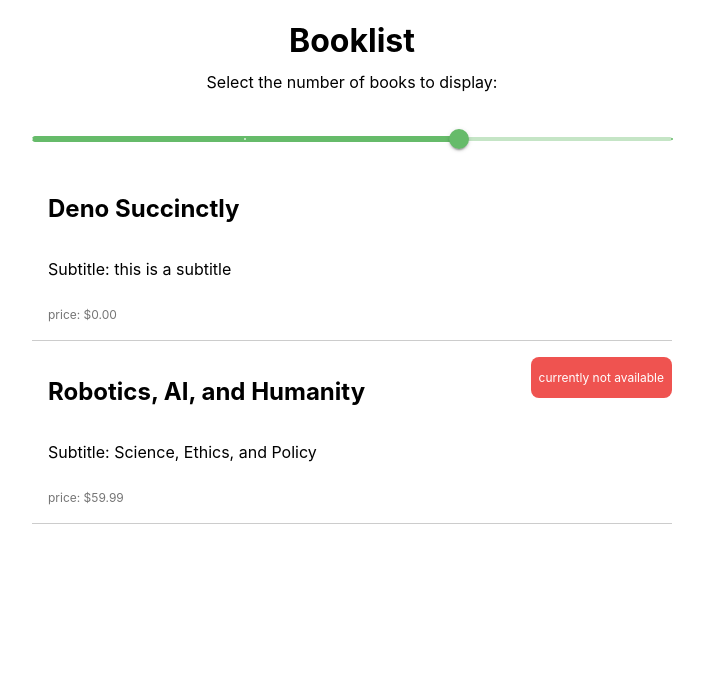
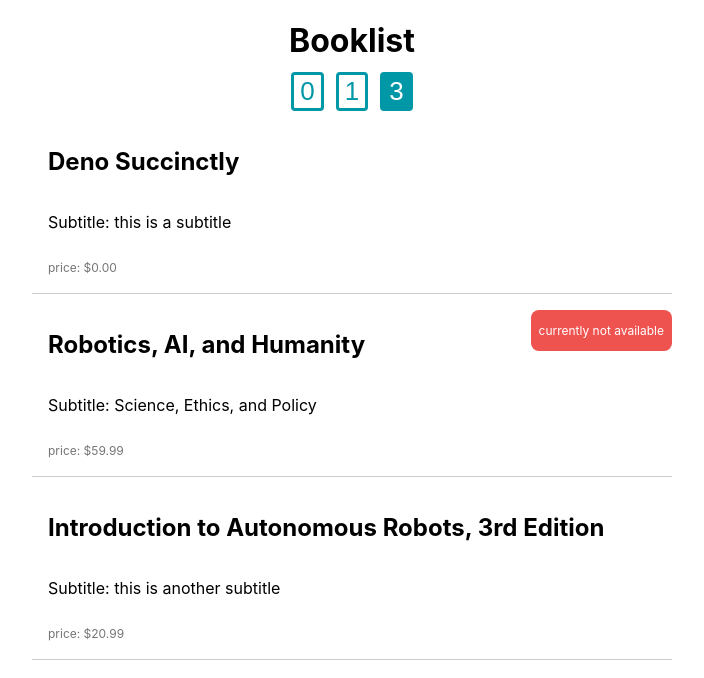
Before and after one commit to cap-react-trainings/code-examples, a React (Vite) app in the folder react-training-codeexamples/: page / in a window 1280 px wide. Shown: the top 678 px of the page, without its empty margins (288-992 px from the left). Built offline with nearby package versions, Linux system fonts and the light colour scheme.

Commit message:
exchanged bookslider with buttons

```diff
--- a/react-training-codeexamples/src/App.css
+++ b/react-training-codeexamples/src/App.css
@@ -40,3 +40,21 @@
 button {
   font-size: calc(10px + 2vmin);
 }
+
+.numberButton {
+  margin: 0 6px;
+  background-color: unset;
+  border: 3px solid #0097a7;
+  color: #0097a7;
+  border-radius: 4px;
+  cursor: pointer;
+}
+
+.numberButton.active {
+  background-color: #0097a7;
+  color: #fff;
+}
+
+.numberButton:hover {
+  background-color: #e0f7fa;
+}
--- a/react-training-codeexamples/src/App.tsx
+++ b/react-training-codeexamples/src/App.tsx
@@ -1,13 +1,28 @@
 import { useState } from "react";
 import "./App.css";
 import BookItem from "./components/book/Book";
-import BookSlider from "./components/slider/BookSlider";
 import { books } from "./testData/Booklist";
 
+interface ButtonProps {
+  displayNumber: number;
+  onClick: (val: number) => void;
+  active: boolean;
+}
+
+const NumberButton: React.FC<ButtonProps> = (props: ButtonProps) => {
+  return (
+    <button
+      className={`numberButton ${props.active ? "active" : ""}`}
+      onClick={() => props.onClick(props.displayNumber)}
+    >
+      {props.displayNumber}
+    </button>
+  );
+};
+
 function App() {
-  const [selectedNumberOfBooks, setSelectedNumberOfBooks] = useState(
-    Math.round(books.length / 2)
-  );
+  const [selectedNumberOfBooks, setSelectedNumberOfBooks] = useState(3);
+  const displayNumbers = [0, 1, 3];
   return (
     <div className="App">
       <div
@@ -19,12 +34,13 @@ function App() {
         <div style={{ width: "50vw" }}>
           <h1 style={{ marginBottom: 12 }}>Booklist</h1>
           <div style={{ marginTop: 12 }}>
-            <BookSlider
-              numberOfBooks={books.length}
-              onSliderChange={(value: number) =>
-                setSelectedNumberOfBooks(value)
-              }
-            />
+            {displayNumbers.map((num) => (
+              <NumberButton
+                displayNumber={num}
+                onClick={(val: number) => setSelectedNumberOfBooks(val)}
+                active={num === selectedNumberOfBooks}
+              />
+            ))}
           </div>
           {!!books.length ? (
             books
--- a/react-training-codeexamples/src/components/slider/BookSlider.tsx
+++ /dev/null
@@ -1,39 +0,0 @@
-import { Slider } from "@mui/material";
-
-interface Props {
-  numberOfBooks: number;
-  onSliderChange: (value: number) => void;
-}
-
-export const BookSlider: React.FC<Props> = ({
-  numberOfBooks,
-  onSliderChange,
-}: Props) => {
-  const onSlide = (event: Event) => {
-    const element = event.target as HTMLInputElement;
-    onSliderChange(parseInt(element.value));
-  };
-
-  return (
-    <>
-      <label id="sliderlabel">Select the number of books to display:</label>
-      <Slider
-        sx={{
-          mt: 4,
-          color: "#66bb6a",
-        }}
-        aria-labelledby="sliderlabel"
-        defaultValue={Math.round(numberOfBooks / 2)}
-        getAriaValueText={(value: number) => value.toString() + " books"}
-        onChange={onSlide}
-        step={1}
-        min={0}
-        max={numberOfBooks}
-        marks
-        valueLabelDisplay="auto"
-      />
-    </>
-  );
-};
-
-export default BookSlider;
```
